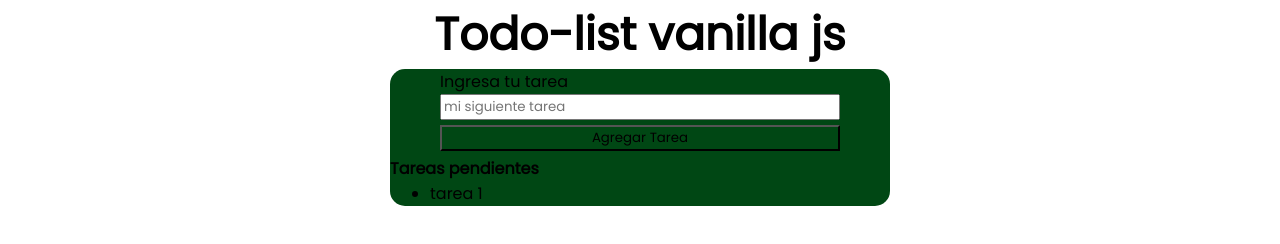
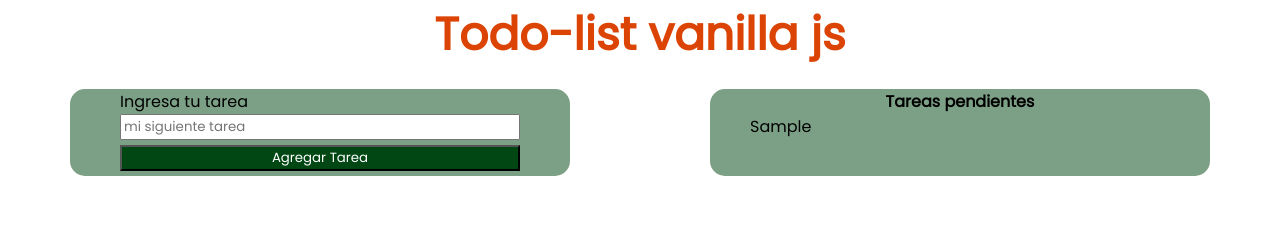
Before and after one commit to AlfredoMarcelo/todo-list-vanilla, a plain HTML site: page index.html in a window 1280 px wide. Both pictures are taken after typing "Sample" into the empty fields and a click on the button "Agregar Tarea". Drawn offline with Linux system fonts and the light colour scheme.

Commit message:
feat: se agrega escuchador a tareas

```diff
--- a/index.html
+++ b/index.html
@@ -9,26 +9,29 @@
   <body>
     <header><h1 class="main-title">Todo-list vanilla js</h1></header>
     <main class="main-container">
-      <article class="general-container">
+      <section class="general-container form">
         <form id="formulario-tarea" action="">
-        <div class="container agregar">
-          <label for="tarea-in">Ingresa tu tarea</label>
+          <div class="container agregar">
+            <label for="tarea-in">Ingresa tu tarea</label>
             <input
               type="text"
               name="tarea-in"
               id="agregar-tarea"
               placeholder="mi siguiente tarea"
             />
-            <button type="submit" class="button agregar-tarea">Agregar Tarea</button>
+            <button type="submit" class="button agregar-tarea">
+              Agregar Tarea
+            </button>
           </div>
         </form>
-        <div>
+      </section>
+      <section class="general-container tasks">
+        <div class="tasks-title">
           <h4>Tareas pendientes</h4>
-          <ul id="listaDeTareas">
-            <li class="tareas">tarea 1</li>
-          </ul>
         </div>
-      </article>
+        <ul id="tasks-container"></ul>
+        <div></div>
+      </section>
       <script src="index.js"></script>
     </main>
   </body>
--- a/index.js
+++ b/index.js
@@ -1,5 +1,13 @@
 const nuevaTarea = document.querySelector('#agregar-tarea')
 const formularioNuevaTarea = document.querySelector('#formulario-tarea')
+const contenedorTareas = document.querySelector('#tasks-container')
+
+
+
+function saludar(e){
+    console.log(e.target.innerHTML)
+}
+
 
 // lista de tareas
 let listaTareas = [];
@@ -10,6 +18,7 @@ formularioNuevaTarea.addEventListener("submit", handleFormulario)
 function handleFormulario(event){
     event.preventDefault()
     let nuevaTareaEntrante = nuevaTarea.value
+    //validar que entrada cumpla con condiciones avisandole mediante tooltip
     if(nuevaTareaEntrante === '' || nuevaTareaEntrante.length <= 3)return
     agregarNuevaTarea(nuevaTareaEntrante)
     nuevaTarea.value = ""
@@ -19,8 +28,20 @@ function handleFormulario(event){
 function agregarNuevaTarea(nuevaTarea){
     const nuevaListaTareas = [...listaTareas,nuevaTarea]
     listaTareas = nuevaListaTareas
+    recorrerArreglo()
     return
 }
 
 
-// Mostrar Lista de Tareas
+//agregar tarea a contenedor
+function recorrerArreglo(){
+    contenedorTareas.innerHTML = '';
+    listaTareas.forEach(function(tarea){
+        const task = document.createElement("li")
+        task.classList.add("task")
+        task.addEventListener('click',saludar)
+        if(task.textContent === tarea)return
+        task.textContent = tarea
+        contenedorTareas.appendChild(task)
+    })
+}
--- a/style.css
+++ b/style.css
@@ -10,21 +10,27 @@
 }
 
 .main-container{
+    margin-top: 20px;
     display: flex;
     justify-content: center;
+    flex-wrap: wrap;
     width: 100%;
+    @media screen and (max-width:1024px){
+        row-gap: 20px;
+        padding: 0 10px;
+    }
 }
 
 .general-container{
-    background-color: #004714;
+    background-color: #00471483;
     border-radius: 15px;
     width: 500px;
     min-width: 300px;
     display: flex;
     flex-direction: column;
-    margin: 0 15px;
+    margin: 0 auto;
+}
 
-}
 
 /* Contenedor de input ingreso tareas */
 .container.agregar{
@@ -49,6 +55,7 @@ input[name="tarea-in"]{
     background-color: #004714;
     margin: 5px auto;
     transition: background-color 0.5s;
+    color: #ffffff;
 }
 .button.agregar-tarea:hover{
     cursor: pointer;
@@ -58,4 +65,26 @@ input[name="tarea-in"]{
 .main-title{
     font-size: calc(20px + 2vw);
     text-align: center;
+    color: #dc4405;
+    font-weight: 700;
 }
+
+/*Lista de tareas*/
+.general-container.tasks{
+    margin: 0 auto
+}
+.general-container.form{
+    max-height: 100px;
+}
+
+#tasks-container{
+    list-style: none;
+}
+
+.tasks-title{
+    text-align: center;
+}
+
+.general-container.form{
+    max-height: 87px;
+}
```
